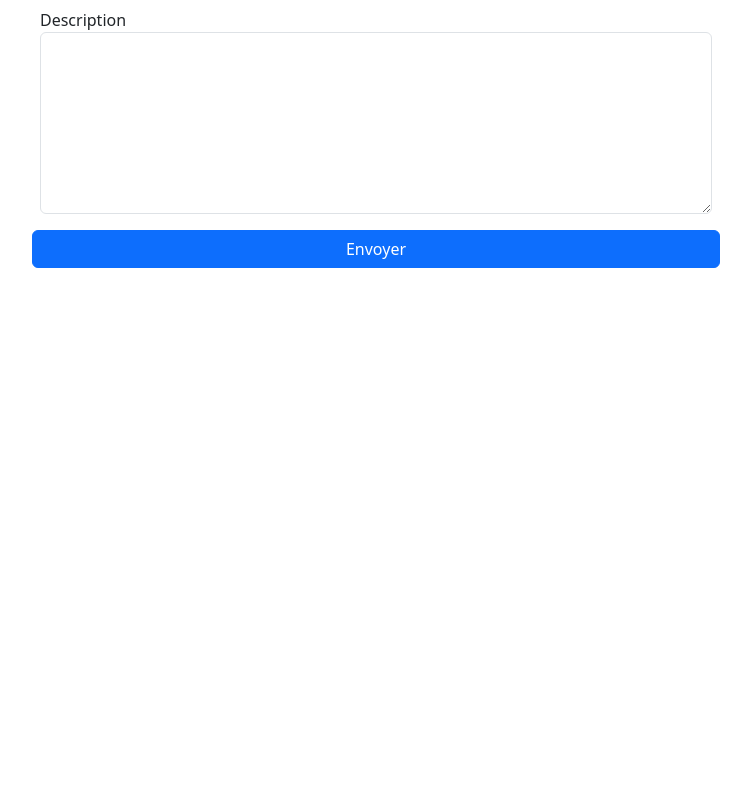
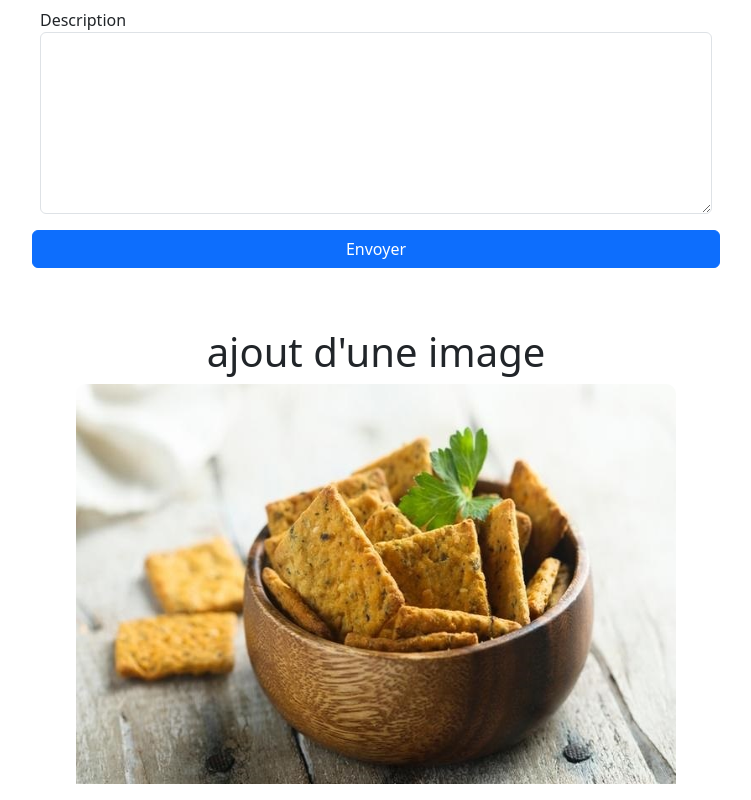
Before and after one commit to monkam194/demo-git, a plain HTML site: page index.html in a window 1280 px wide. Shown: the part 350-1150 px from the top of the page, without its empty margins (264-1015 px from the left). Before the commit the page ends 800 px from the top, so only its background shows below. Drawn offline with nearby package versions, Linux system fonts and the light colour scheme; files whose address does not match are found by name.

Commit message:
Ajout d'une image

```diff
--- a/index.html
+++ b/index.html
@@ -45,7 +45,13 @@
     </div>
   </form>
 </div>
+<div class="row my-3 add">
+  <h1 class="text-center">ajout d'une image</h1>
+  <div style="display: flex;justify-content: center;">
+    <img style="width: 600px; height: 400px;" src="img/biscuit.jpg" alt="">
+  </div>
 
+</div>
 
 
 
```
Also changed, not shown: img/biscuit.jpg (added).
